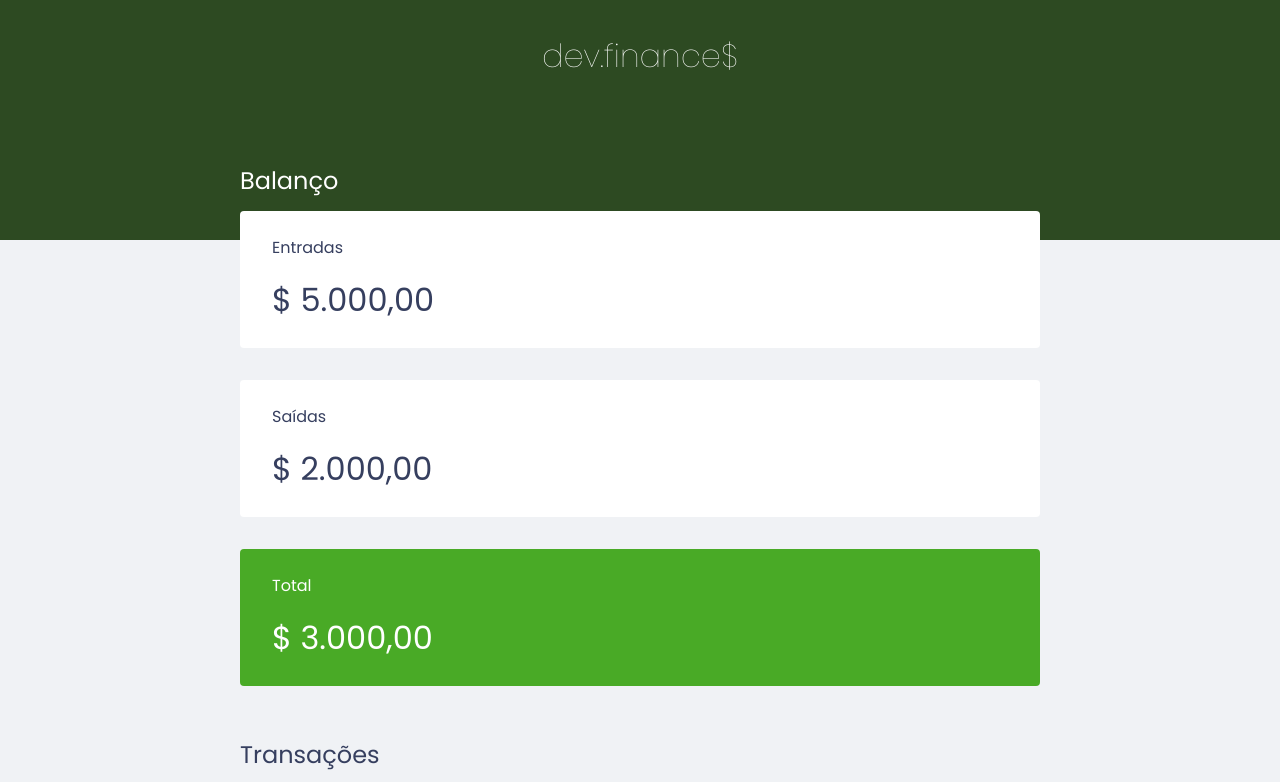
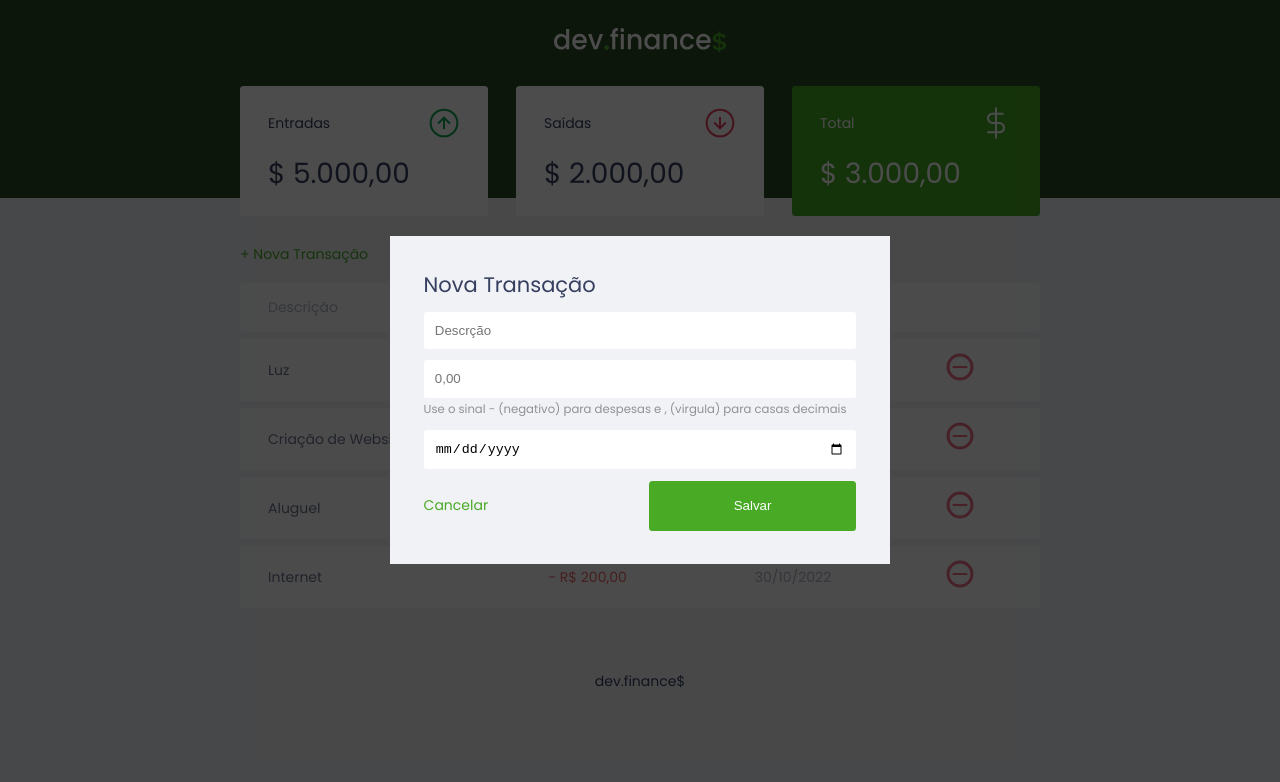
Before and after one commit to ademilsonpires/dev.finance, a plain HTML site: page index.html in a window 1280 px wide. Shown: the top 782 px of the page. Drawn offline with Linux system fonts and the light colour scheme.

Commit message:
Estruturação e Estilização da página index - Start - Modal transações v1.2

```diff
--- a/index.html
+++ b/index.html
@@ -8,39 +8,53 @@
     <title>dev.finance$</title>
     <link rel="stylesheet" href="./styles.css">
     <link rel="preconnect" href="https://fonts.googleapis.com">
-<link rel="preconnect" href="https://fonts.gstatic.com" crossorigin>
-<link href="https://fonts.googleapis.com/css2?family=Poppins:ital,wght@0,100;0,200;0,400;0,700;1,100;1,400;1,700&display=swap" rel="stylesheet">
+    <link rel="preconnect" href="https://fonts.gstatic.com" crossorigin>
+    <link
+        href="https://fonts.googleapis.com/css2?family=Poppins:ital,wght@0,100;0,200;0,400;0,700;1,100;1,400;1,700&display=swap"
+        rel="stylesheet">
 
 </head>
 
 <body>
     <header>
-        <h1 id="logo">dev.finance$</h1>
+        <img src="./assets/logo.svg" alt="Logo Dev Finance">
     </header>
     <main class="container">
         <section id="balance">
-            <h2>Balanço</h2>
+            <h2 class="sr-only">Balanço</h2>
             <div class="card">
-                <h3>Entradas</h3>
+                <h3>
+                    <span>Entradas</span>
+                    <img src="./assets/income.svg" alt="imagem de entradas">
+                </h3>
                 <p>$ 5.000,00</p>
             </div>
             <div class="card">
-                <h3>Saídas</h3>
+                <h3>
+                    <span>Saídas</span>
+                    <img src="./assets/expense.svg" alt="imagem de entradas">
+                </h3>
                 <p>$ 2.000,00</p>
             </div>
             <div class="card total">
-                <h3>Total</h3>
+                <h3>
+                    <span>Total</span>
+                    <img src="./assets/total.svg" alt="imagem de entradas">
+                </h3>
                 <p>$ 3.000,00</p>
             </div>
         </section>
         <section id="transaction">
-            <h2>Transações</h2>
+            <!-- Modificar a classe do h2 para sr-only-->
+            <h2 class="sr-only">Transações</h2>
+            <a href="#" class="button new">+ Nova Transação</a>
             <table id="data-table">
                 <thead>
                     <tr>
                         <th>Descrição</th>
                         <th>Valor</th>
                         <th>Data</th>
+                        <th></th>
                     </tr>
                 </thead>
                 <tbody>
@@ -48,27 +62,72 @@
                         <td class="description">Luz</td>
                         <td class="expense">- R$ 500,00</td>
                         <td class="date">23/11/2022</td>
+                        <td>
+                            <img src="./assets/minus.svg" alt="Remover Transação">
+                        </td>
                     </tr>
                     <tr>
                         <td class="description">Criação de Website</td>
                         <td class="income">R$ 5000,00</td>
                         <td class="date">30/11/2022</td>
+                        <td>
+                            <img src="./assets/minus.svg" alt="Remover Transação">
+                        </td>
                     </tr>
                     <tr>
                         <td class="description">Aluguel</td>
                         <td class="expense">- R$ 1.500,00</td>
                         <td class="date">30/10/2022</td>
+                        <td>
+                            <img src="./assets/minus.svg" alt="Remover Transação">
+                        </td>
                     </tr>
                     <tr>
                         <td class="description">Internet</td>
                         <td class="expense">- R$ 200,00</td>
                         <td class="date">30/10/2022</td>
+                        <td>
+                            <img src="./assets/minus.svg" alt="Remover Transação">
+                        </td>
                     </tr>
 
                 </tbody>
             </table>
         </section>
     </main>
+
+    <div class="modal-overlay active">
+        <div class="modal">
+            <div id="form">
+                <h2>Nova Transação</h2>
+                <form action="">
+                    <div class="input-group">
+                        <label class="sr-only" for="description">Descrição</label>
+                        <input type="text" id="description" name="description" placeholder="Descrção">
+                    </div>
+                    <div class="input-group">
+                        <label class="sr-only" for="amount">Valor</label>
+                        <input type="number" id="amount" name="amount" placeholder="0,00" step="0.01">
+                        <small class="help">Use o sinal - (negativo) para despesas e , (virgula) para casas
+                            decimais</small>
+                    </div>
+                    <div class="input-group">
+                        <label class="sr-only" for="date">Data</label>
+                        <input type="date" id="date" name="date"  step="0.01">
+                    </div>
+
+                    <div class="input-group actions">
+
+                        <a href="#" class="button cancel">Cancelar</a>
+                        <button>Salvar</button>
+                    </div>
+
+                </form>
+
+            </div>
+        </div>
+    </div>
+
     <footer>
         <p>dev.finance$</p>
     </footer>
--- a/styles.css
+++ b/styles.css
@@ -1,5 +1,7 @@
 :root {
     --dark-blue: #363f5f;
+    --green: #49aa26;
+    --light-green: #3dd705;
 
 }
 
@@ -9,9 +11,31 @@
     box-sizing: border-box;
 }
 
+html {
+    font-size: 93.75%;
+    /* 15px */
+
+}
+
 body {
     background: #f0f2f5;
     font-family: 'Poppins', sans-serif;
+}
+
+/* Oculta a classe sr-only da tela mais o mantém visível para os leitores de tela e buscadores google ================== */
+
+
+.sr-only {
+    position: absolute;
+    width: 1px;
+    height: 1px;
+    padding: 0;
+    margin: -1px;
+    overflow: hidden;
+    clip: rect(0, 0, 0, 0);
+    white-space: nowrap;
+    border-width: 0;
+
 }
 
 .container {
@@ -29,6 +53,54 @@ h2 {
     color: var(--dark-blue);
     font-weight: normal;
 }
+
+/* LINKS AND BUTTONS ================== */
+
+a {
+
+    color: var(--green);
+    text-decoration: none;
+
+
+}
+
+a:hover {
+
+    color: var(--light-green);
+}
+
+.button.new {
+    display: inline-block;
+    margin-bottom: .8rem;
+
+
+}
+
+button {
+    width: 100%;
+    height: 50px;
+    border: none;
+    color: white;
+    background: var(--green);
+    padding: 0;
+    border-radius: 0.25rem;
+    cursor: pointer;
+
+}
+
+button:hover {
+    background: var(--light-green);
+}
+
+.button.new {
+
+
+}
+
+.button.cancel {
+
+}
+
 
 
 /* HEADER ================== */
@@ -72,6 +144,10 @@ header {
 .card h3 {
     font-weight: normal;
     font-size: 1rem;
+    display: flex;
+    align-items: center;
+    justify-content: space-between;
+
 }
 
 .card p {
@@ -82,17 +158,29 @@ header {
 
 .card.total {
 
-    background: #49aa26;
+    background: var(--green);
     color: white;
 }
 
 
 
-/* FOOTER ===================== */
+/* TABLE ===================== */
+#transaction {
+    display: block;
+    width: 100%;
+    overflow-x: auto;
+
+
+
+}
+
 #data-table {
     width: 100%;
     border-spacing: 0 0.5rem;
     color: #969cb3;
+
+
+
 
 
 
@@ -102,7 +190,7 @@ table thead th {
     background: white;
     font-weight: normal;
     padding: 1rem 2rem;
-    text-align: left ;
+    text-align: left;
 }
 
 table tbody td {
@@ -120,27 +208,113 @@ td.description {
 td.income {
     color: #12a454;
 }
+
 td.expense {
     color: #e92929;
 }
+
 table tr {
     opacity: 0.7;
 
 }
 
-table tr:hover{
+table tr:hover {
     opacity: 1;
 
 }
 
-table tr:hover{
+table tr:hover {
     opacity: 1;
 
 }
+
 table thead tr th:first-child,
-table thead tr td:first-child{
+table thead tr td:first-child {
 
     border-radius: 0.25rem 0 0 0.25rem;
+}
+
+table thead tr th:last-child,
+table thead tr td:last-child {
+
+    border-radius: 0 0.25rem 0.25rem 0;
+}
+
+/* MODAL ===================== */
+.modal-overlay {
+    width: 100%;
+    height: 100%;
+    background-color: rgba(0, 0, 0, 0.7);
+
+    position: fixed;
+    top: 0;
+
+    display: flex;
+    align-items: center;
+    justify-content: center;
+
+    opacity: 0;
+    visibility: hidden;
+
+
+
+}
+
+.modal-overlay.active{
+    opacity: 1;
+    visibility: visible;
+
+
+}
+.modal {
+    background: #f0f2f5;
+    padding: 2.4rem;
+    width: 500px;
+    max-width: 90%;
+
+  /*   position: relative; */
+
+
+}
+
+
+/* FORM MODAL ===================== */
+
+#form {
+    max-width: 500px;
+
+}
+#form h2 {
+    margin-top: 0;
+}
+
+input{
+    border:none;
+    border-radius: 0.2rem;
+    padding: 0.8rem;
+    width: 100%;
+}
+
+.input-group {
+
+    margin-top: 0.8rem;
+}
+
+.input-group small {
+    opacity: 0.4;
+}
+
+.input-group.actions {
+    display: flex;
+    justify-content: space-between;
+    align-items: center;
+
+}
+
+.input-group.actions .button,
+.input-group.actions button {
+
+    width: 48%;
 }
 
 /* FOOTER ===================== */
@@ -149,3 +323,20 @@ footer {
     padding: 4rem 0 2rem;
     color: var(--dark-blue);
 }
+
+/* RESPONSIVIDADE ===================== */
+@media (min-width: 800px) {
+    html {
+        font-size: 87.5%;
+
+    }
+
+    #balance {
+
+        display: grid;
+        grid-template-columns: repeat(3, 1fr);
+        gap: 2rem;
+    }
+
+
+}
```
Also changed, not shown: assets/expense.svg (added), assets/income.svg (added), assets/logo.svg (added), assets/minus.svg (added), assets/plus.svg (added), assets/total.svg (added).
